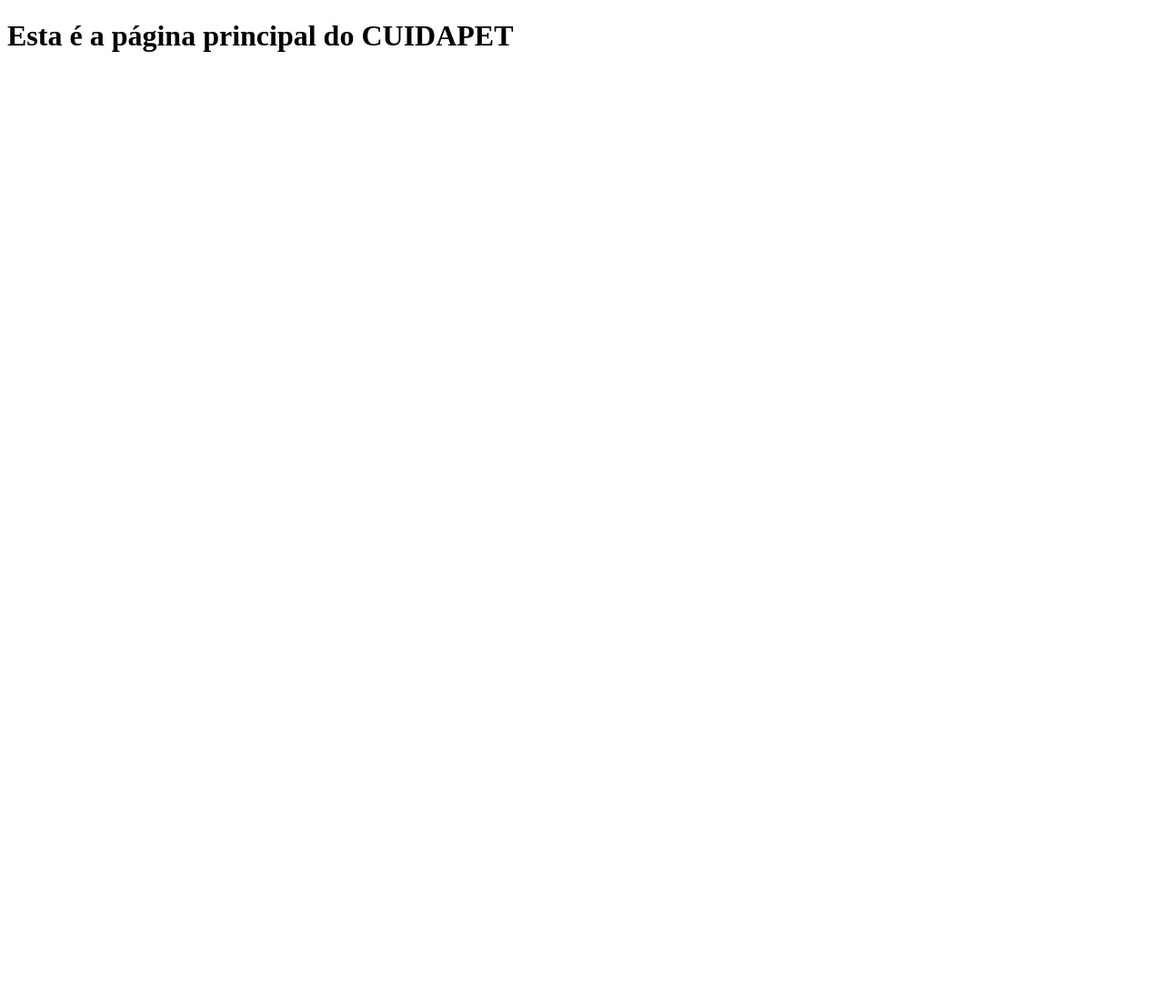
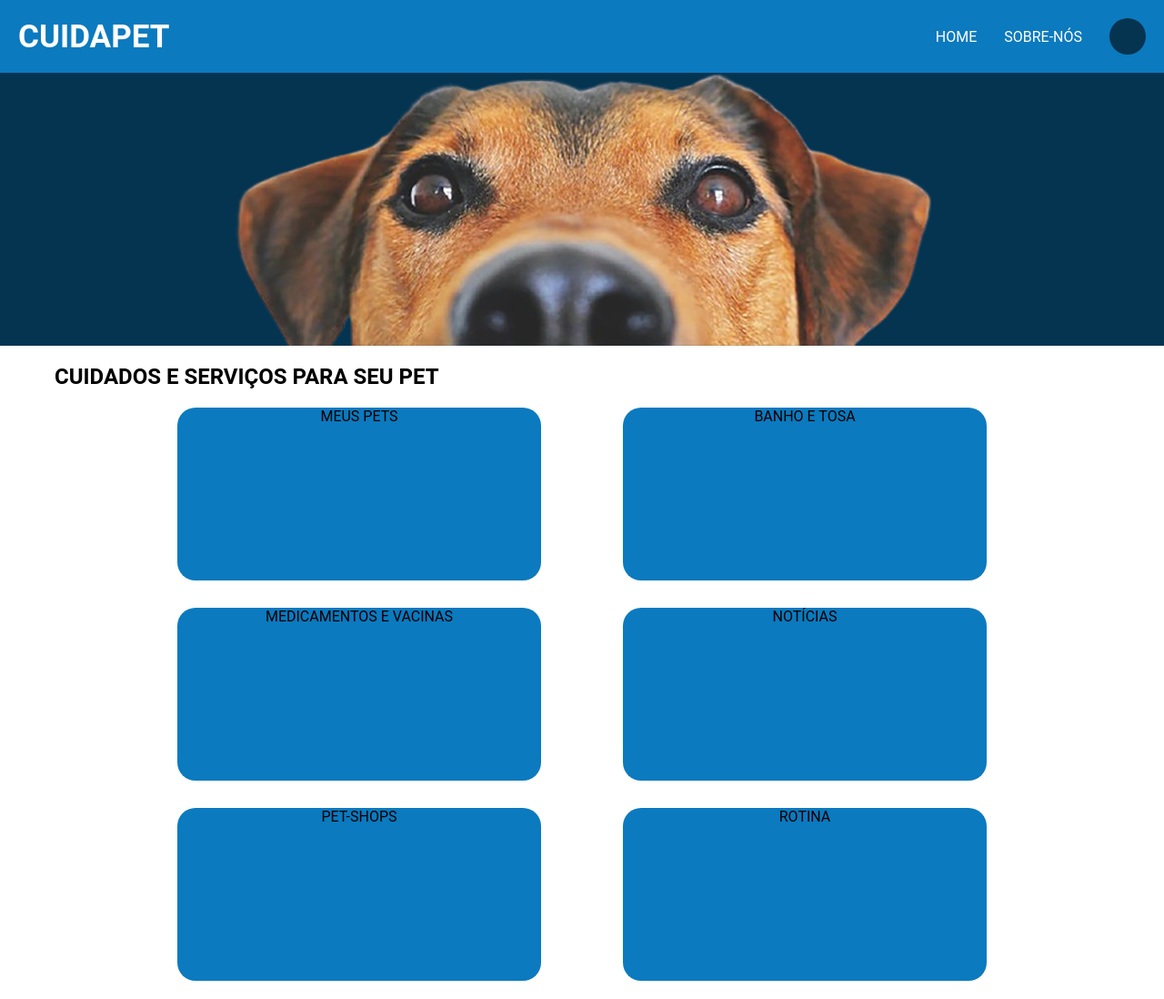
Before and after one commit to Welberth77/CuidaPet, a Python web app: template templates/pagina_principal.html in a window 1280 px wide. Shown: the whole page at 91% size. Before the commit the page ends 57 px from the top, so only its background shows below. Run offline with Jinja, Linux system fonts and the light colour scheme; the template is opened without the code that fills it, so the values that code supplies are empty.

Commit message:
iniciando página princial

```diff
--- /dev/null
+++ b/app/static/css/pages/principal.css
@@ -0,0 +1,69 @@
+/* # Estilos da página principal */
+
+.cabecalho {
+    width: 100%;
+    height: 80px;
+    display: flex;
+    justify-content: space-between;
+    align-items: center;
+    background-color: #0B7ABF;
+    color: white;
+    position: fixed;
+    top: 0;
+    left: 0;
+    right: 0;
+    z-index: 1000;
+}
+
+.cabecalho .logo-cuidapet {
+    margin-left: 20px;
+    font-size: 35px;
+    text-align: left;
+}
+
+.cabecalho .navegacao ul {
+    display: flex;
+    list-style: none;
+    gap: 30px;
+    align-items: center;
+}
+
+.cabecalho .navegacao .foto-perfil {
+    width: 40px;
+    height: 40px;
+    margin-right: 20px;
+    background-color: #053451;
+    border-radius: 40px;
+}
+
+.fundo-banner-principal {
+    margin-top: 80px;
+    background-color: #053451;
+    display: flex;
+    justify-content: center;
+    align-items: center;
+}
+
+.servicos h2 {
+    margin: 20px 0 0 60px;
+    font-size: 24px;
+}
+
+.servicos ul {
+    display: flex;
+    list-style: none;
+    gap: 30px;
+    justify-content: center;
+    flex-wrap: wrap;
+    margin: 20px 0;
+    padding: 0;
+}
+
+.servicos .botoes li {
+    width: 400px;
+    height: 190px;
+    border-radius: 20px;
+    text-align: center;
+    background-color: #0B7ABF;
+    margin: 0 30px 0;
+}
--- a/templates/pagina_principal.html
+++ b/templates/pagina_principal.html
@@ -4,8 +4,39 @@
     <meta charset="UTF-8">
     <meta name="viewport" content="width=device-width, initial-scale=1.0">
     <title>CuidaPet - Página principal</title>
+
+    <link rel="stylesheet" href="../app/static/css/base.css">
+    <link rel="stylesheet" href="../app/static/css/pages/principal.css">
 </head>
 <body>
-    <h1>Esta é a página principal do CUIDAPET</h1>
+    <header class="cabecalho">
+        <h1 class="logo-cuidapet">CUIDAPET</h1>
+
+        <nav class="navegacao">
+            <ul>
+                <li>HOME</li>
+                <li>SOBRE-NÓS</li>
+                <li class="foto-perfil"></li>
+            </ul>
+        </nav>
+
+    </header>
+
+    <div class="fundo-banner-principal">
+        <img src="../app/static/css/imagens/banner-principal.png" alt="banner-principal" class="banner-principal">
+    </div>
+
+    <div class="servicos">
+        <h2>CUIDADOS E SERVIÇOS PARA SEU PET</h2>
+
+        <ul class="botoes">
+            <li class="meus-pets">MEUS PETS</li>
+            <li class="banho-e-tosa">BANHO E TOSA</li>
+            <li class="medicamentos-e-vacinas">MEDICAMENTOS E VACINAS</li>
+            <li class="noticias">NOTÍCIAS</li>
+            <li class="pet-shops">PET-SHOPS</li>
+            <li class="rotina">ROTINA</li>
+        </ul>
+    </div>
 </body>
 </html>
```
Also changed, not shown: app/static/css/pages/login.css (+0 -10 lines), app/static/css/imagens/banner-principal.png (added).
